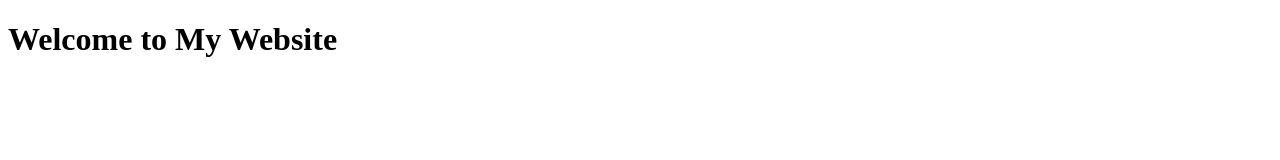
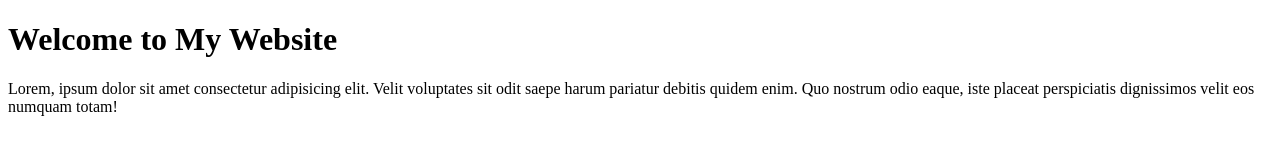
Before and after one commit to kibriarobin97/my-first-web-repo, a plain HTML site: page index.html in a window 1280 px wide. Drawn offline with Linux system fonts and the light colour scheme.

Commit message:
second commit

```diff
--- a/index.html
+++ b/index.html
@@ -8,5 +8,6 @@
 
 <body>
     <h1>Welcome to My Website</h1>
+    <p>Lorem, ipsum dolor sit amet consectetur adipisicing elit. Velit voluptates sit odit saepe harum pariatur debitis quidem enim. Quo nostrum odio eaque, iste placeat perspiciatis dignissimos velit eos numquam totam!</p>
 </body>
 </html>
```
